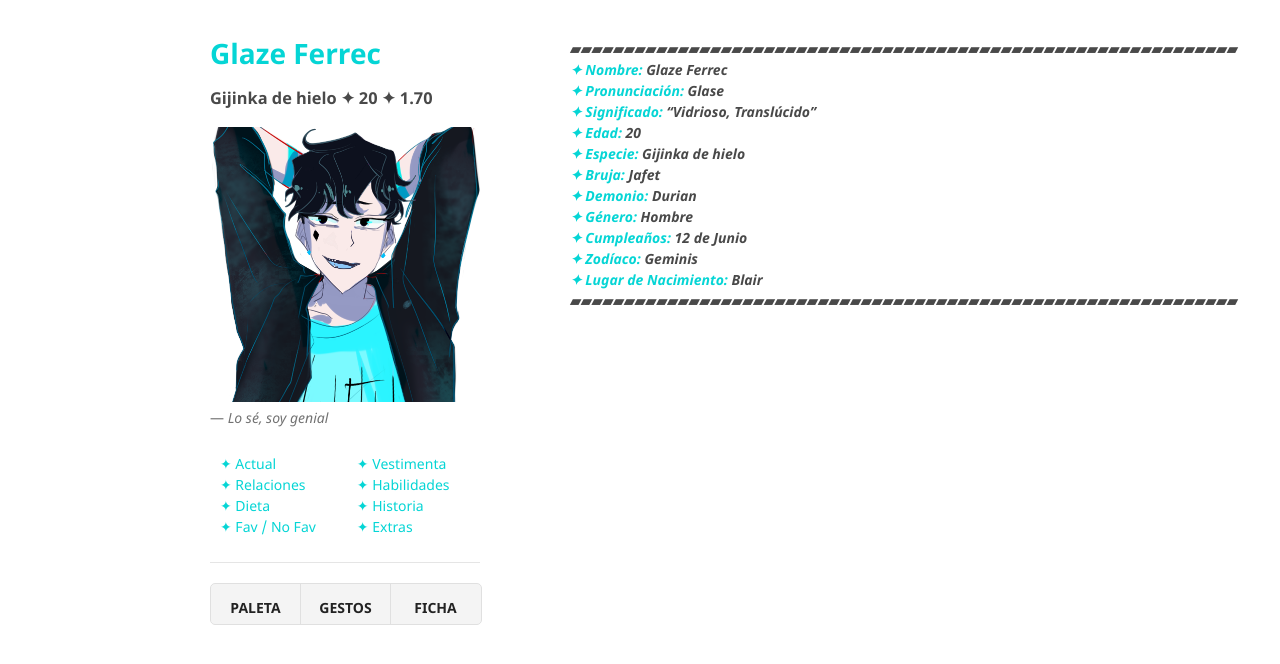
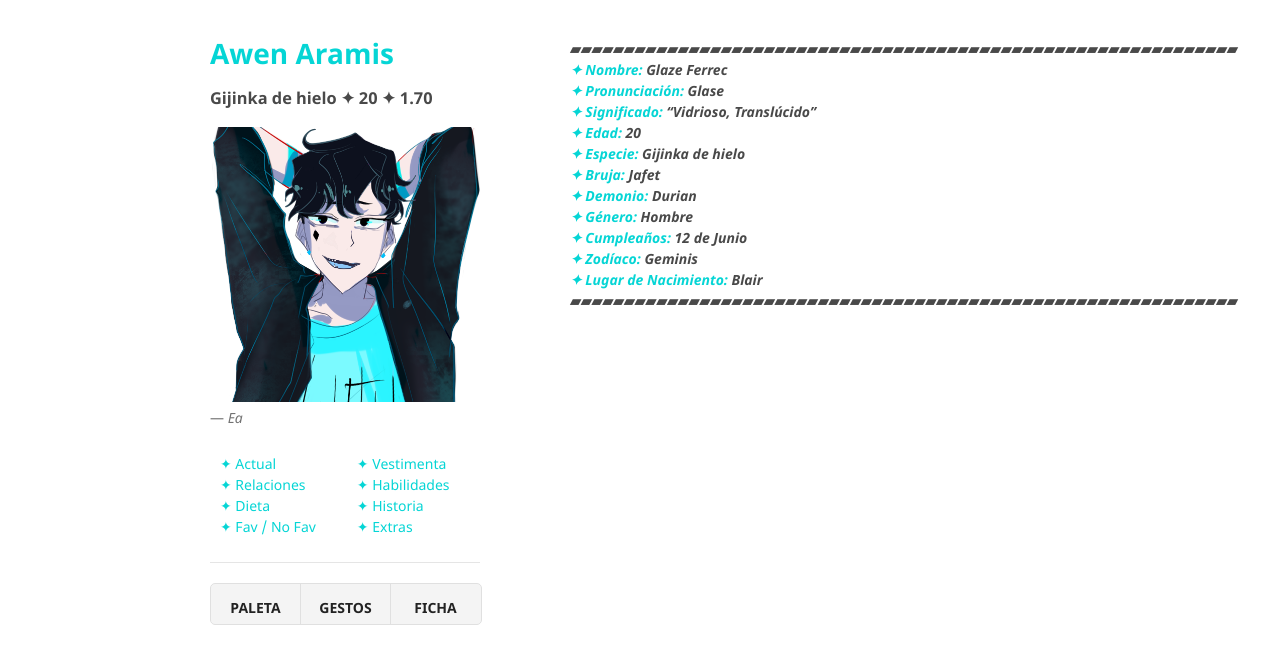
Before and after one commit to BlairSander/awen, a Jekyll site: the page built from index.md, in a window 1280 px wide. Shown: the top 664 px of the page. Built offline with Jekyll 4.4.1, drawn with Linux system fonts in a browser that asks for light colours.

Commit message:
Update _config.yml

```diff
--- a/_config.yml
+++ b/_config.yml
@@ -1,6 +1,6 @@
-title: Glaze Ferrec
+title: Awen Aramis
 logo: /assets/img/logo.png
-description: "Lo sé, soy genial"
+description: "Ea"
 show_downloads: true
 google_analytics:
 theme: jekyll-theme-minimal
```
